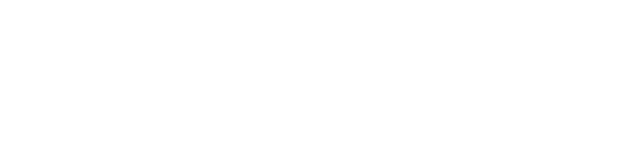
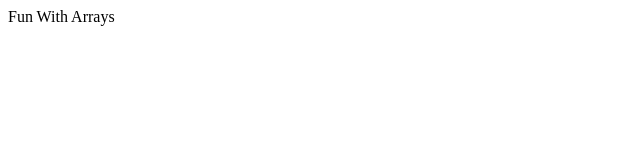
Before and after one commit to michmich16/FunWithArrays, a plain HTML site: page index.html in a window 1280 px wide. Shown: the whole page, without its empty margins (0-640 px from the left). Drawn offline with Linux system fonts and the light colour scheme.

Commit message:
index tekst

```diff
--- a/index.html
+++ b/index.html
@@ -4,9 +4,9 @@
     <meta charset="UTF-8">
     <meta name="viewport" content="width=device-width, initial-scale=1.0">
     <script src="/assets/js/main.js" defer></script>
-    <title>Document</title>
+    <title>Fun With Arrays</title>
 </head>
 <body>
-
+    Fun With Arrays
 </body>
 </html>
```
